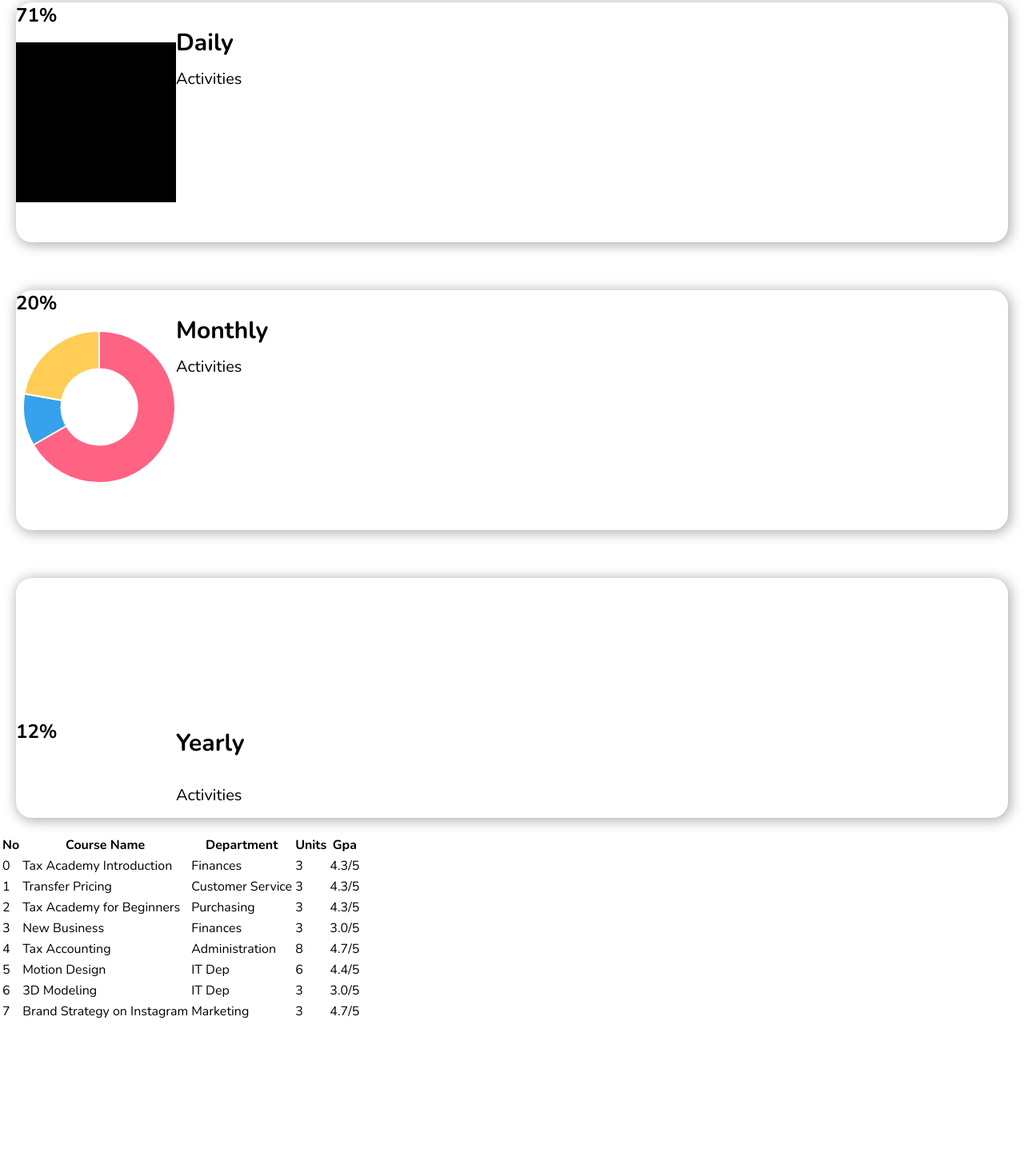
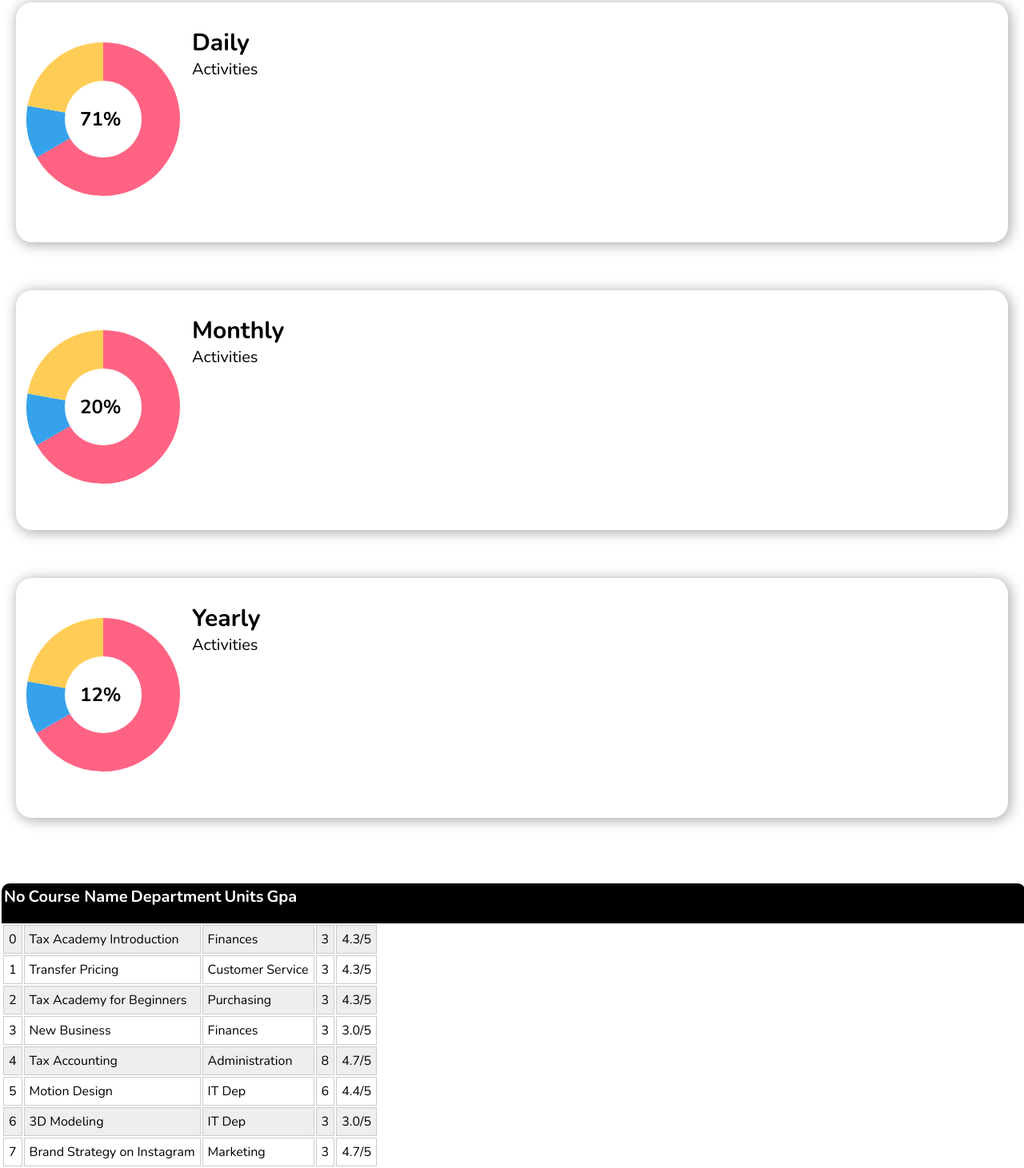
Before and after one commit to adeniranadeyemo/project-management-dashboard, a plain HTML site: page index.html in a window 1280 px wide. Shown: the part 1057-2518 px from the top of the page at 80% size. Before the commit the page ends 2341 px from the top, so only its background shows below. Drawn offline with nearby package versions, Linux system fonts and the light colour scheme.

Commit message:
Second update

```diff
--- a/assets/css/style.css
+++ b/assets/css/style.css
@@ -157,32 +157,37 @@ background-color: rgba(0 0 0 / 0);
 .dashboard .main .first_chart{
   height: 300px;
   color: black;
-  background-color: white;
   margin: 60px 20px 20px 20px;
   box-shadow: 2px 2px 15px 2px rgba(0 0 0/ 0.3);
   border-radius: 20px;
   position: relative;
 }
 
-.dashboard .main .chart .first_chart .chartBox{
-  width: 200px;
+.dashboard .main .first_chart .chartBox{
+  width: 210px;
   height: 200px;
   margin-top: 50px;
   position: absolute;
-  background-color: black;
 }
 
 .dashboard .main .first_chart h1{
   position: absolute;
-  margin: 30px 0px 0px 200px;
+  margin: 30px 0px 0px 220px;
   font-size: 30px;
 }
 
-.dashboard .main div.first_chart p{
-  margin: 30px 0px 0px 200px;
+.dashboard .main .first_chart p{
+  margin: 70px 0px 0px 220px;
   font-size: 20px;
   position: absolute;
 }
+
+.dashboard .main .first_chart h2{
+  position: absolute;
+  margin: 130px 0px 0px 80px;
+}
+
+
 /*== First Chart end ==*/
 
 /*== Second Chart ==*/
@@ -197,23 +202,27 @@ background-color: rgba(0 0 0 / 0);
 }
 
 .dashboard .main .chart .second_chart .chartBox{
-  width: 200px;
+  width: 210px;
   height: 200px;
   margin-top: 50px;
   position: absolute;
 }
 
-
-.dashboard .main div.second_chart h1{
-  margin: 30px 0px 0px 200px;
+.dashboard .main .second_chart h1{
+  margin: 30px 0px 0px 220px;
   font-size: 30px;
   position: absolute;
 }
 
-.dashboard .main div.second_chart p{
-  margin: 30px 0px 0px 200px;
+.dashboard .main .second_chart p{
+  margin: 70px 0px 0px 220px;
   font-size: 20px;
   position: absolute;
+}
+
+.dashboard .main .second_chart h2{
+  position: absolute;
+  margin: 130px 0px 0px 80px;
 }
 /*== Second Chart end==*/
 
@@ -221,39 +230,50 @@ background-color: rgba(0 0 0 / 0);
 .dashboard .main div.third_chart{
   height: 300px;
   color: black;
-  background-color: white;
   margin: 60px 20px 20px 20px;
   box-shadow: 2px 2px 15px 2px rgba(0 0 0/ 0.3);
   border-radius: 20px;
   position: relative;
 }
 
+.dashboard .main .chart .third_chart .chartBox{
+  width: 210px;
+  height: 200px;
+  margin-top: 50px;
+  position: absolute;
+}
+
 .dashboard .main div.third_chart h1{
-margin: 30px 0px 0px 200px;
+margin: 30px 0px 0px 220px;
 font-size: 30px;
 position: absolute;
 }
 
 .dashboard .main div.third_chart p{
-  margin: 30px 0px 0px 200px;
+  margin: 70px 0px 0px 220px;
   font-size: 20px;
   position: absolute;
+}
+
+.dashboard .main .third_chart h2{
+  position: absolute;
+  margin: 130px 0px 0px 80px;
 }
 /*== Third Chart end ==*/
 
 
 /* == Table == */
-/* .dashboard .main table{
+
+ table{
   width: 100%;
   margin: 60px 0px 50px 0px;
-  position: relative; */
-  /* height: 200px; */
+  position: relative;
+  height: 200px;
 }
 
-/*
 .dashboard .main table thead{
   width: 100%;
-  height: 40px;
+  height: 50px;
   position: absolute;
   background-color: black;
   color: white;
@@ -272,12 +292,52 @@ position: absolute;
   color: black;
   border-radius: 0px 0px 10px 10px;
   position: absolute;
-  margin-top: 60px;
-} */
+  /* margin-top: 60px; */
+  margin-top: 70px;
+}
+
+tbody tr:nth-of-type(odd) {
+  background: #eee;
+}
+
+th{
+  /* padding: 0px 3px 10px 3px; */
+  text-align: left;
+}
+
+.dashboard .main table tbody tr th.course_name{
+  margin-left: 25px;
+}
+
+td{
+  padding: 6px;
+  border: 1px solid #ccc;
+  text-align: left;
+}
 
 
+/*
+.dashboard .main table {
+  width: 100%;
+  border-collapse: collapse;
+  margin-top: 90px;
+    margin: 60px 0px 50px 0px;
+    background-color: black;
+}
 
+thead{
+  border-radius: 10px 10px 0px 0px;
+}
 
+th {
+  background: #333;
+  color: white;
+  font-weight: bold;
+}
 
-
+td, th {
+  padding: 6px;
+  border: 1px solid #ccc;
+  text-align: left;
+} */
 /* == Table ends== */
--- a/index.html
+++ b/index.html
@@ -337,6 +337,8 @@
 
       <!-- Table -->
 
+
+
       </section> <!-- Main End -->
 
 
@@ -364,6 +366,12 @@
   }]
 },
         options: {
+          elements: {
+            arc: {
+              borderWidth: 0
+            }
+          },
+
             maintainAspectRatio: false,
 
             plugins: {
@@ -407,10 +415,10 @@
     </script>
 
     <script>
-    const ctx = document.getElementById('firstChart').getContext('2d');
-    const firstChart = new Chart(ctx, {
+    const ftx = document.getElementById('firstChart').getContext('2d');
+    const firstChart = new Chart(ftx, {
         type: 'doughnut',
-        data1: {
+        data: {
     labels: [
     'Red',
     'Blue',
@@ -428,6 +436,12 @@
   }]
   },
         options: {
+          elements: {
+            arc: {
+              borderWidth: 0
+            }
+          },
+
             maintainAspectRatio: false,
 
             plugins: {
@@ -471,8 +485,8 @@
     </script>
 
     <script>
-    const ctx = document.getElementById('thirdChart').getContext('2d');
-    const thirdChart = new Chart(ctx, {
+    const gtx = document.getElementById('thirdChart').getContext('2d');
+    const thirdChart = new Chart(gtx, {
         type: 'doughnut',
         data: {
     labels: [
@@ -492,6 +506,12 @@
     }]
     },
         options: {
+          elements: {
+            arc: {
+              borderWidth: 0
+            }
+          },
+
             maintainAspectRatio: false,
 
             plugins: {
```
